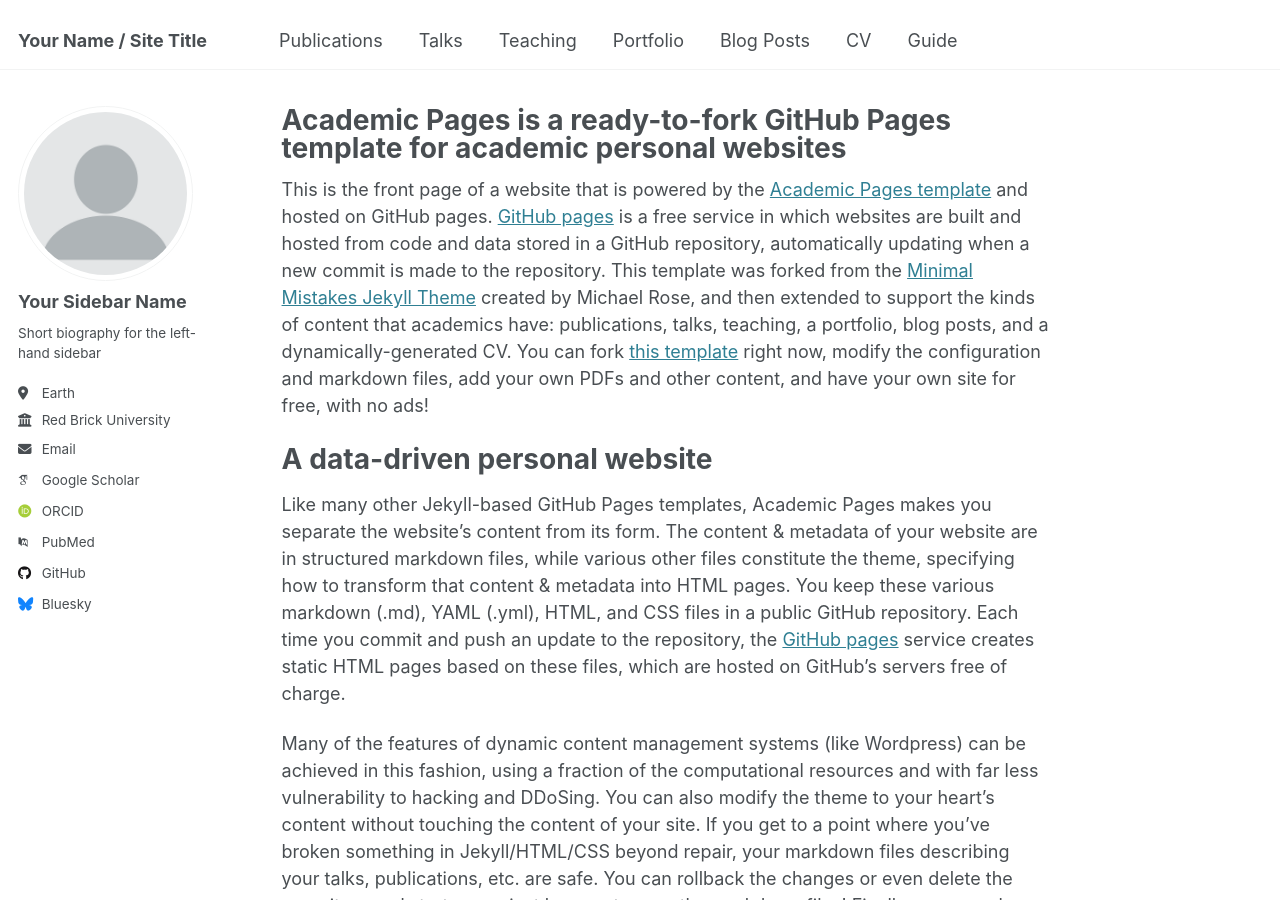
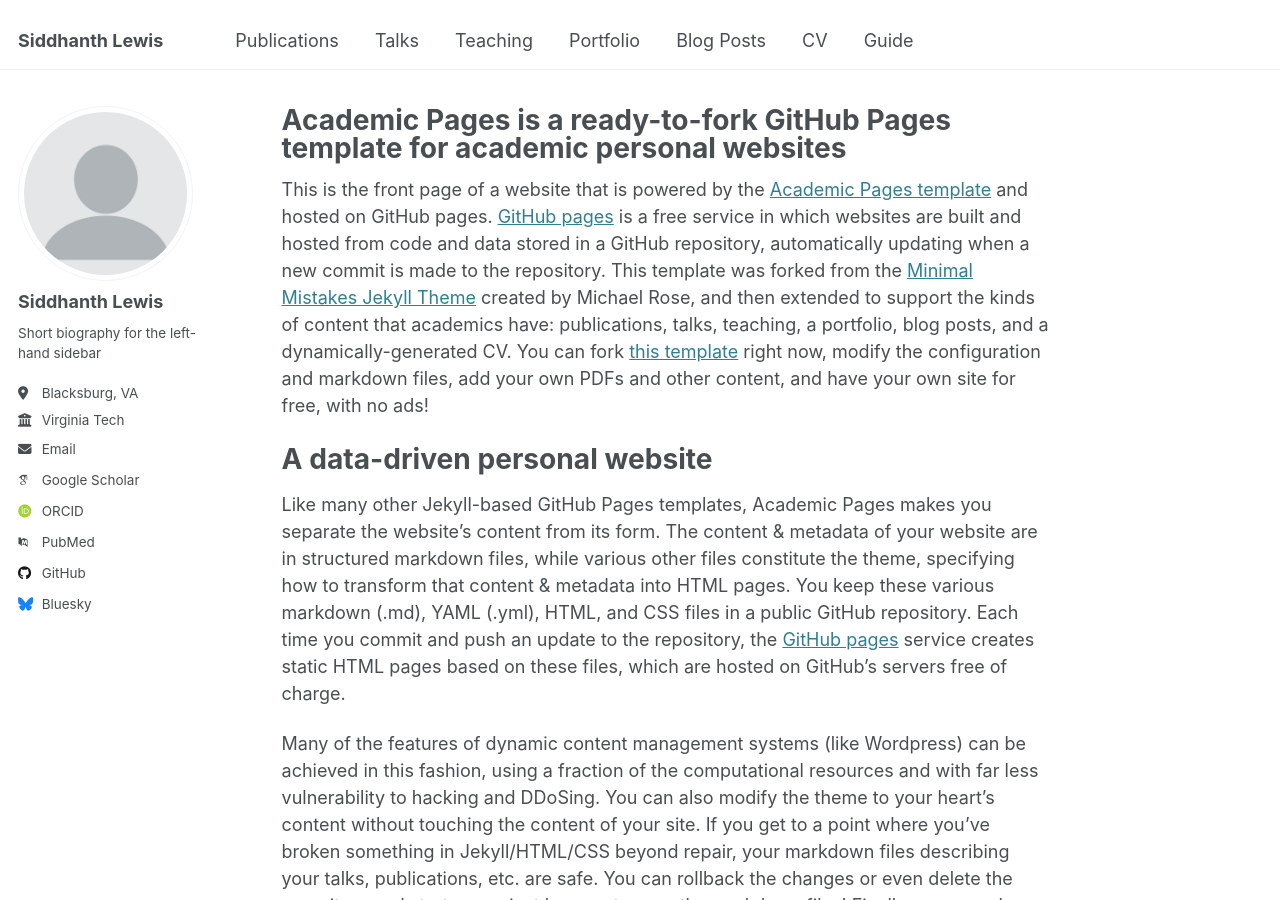
Before and after one commit to siddlewis22/siddlewis22.github.io, a Jekyll site: the page built from _pages/about.md, in a window 1280 px wide and 900 px high. Built offline with Jekyll 4.4.1, drawn with Linux system fonts in a browser that asks for light colours; some web fonts are replaced.

Commit message:
Added personal info

```diff
--- a/_config.yml
+++ b/_config.yml
@@ -9,7 +9,7 @@
 # Basic Site Settings
 locale                   : "en-US"
 site_theme               : "default"
-title                    : "Your Name / Site Title"
+title                    : "Siddhanth Lewis"
 title_separator          : "-"
 name                     : &name "Your Name"
 description              : &description "personal description"
@@ -23,13 +23,13 @@ repository               : "academicpages/academicpages.github.io"
 author:
   # Biographic information
   avatar           : "profile.png"
-  name             : "Your Sidebar Name"
+  name             : "Siddhanth Lewis"
   pronouns         : # example: "she/her"
   bio              : "Short biography for the left-hand sidebar"
-  location         : "Earth"
-  employer         : "Red Brick University"
+  location         : "Blacksburg, VA"
+  employer         : "Virginia Tech"
   uri              : # URL
-  email            : "none@example.org"
+  email            : "siddlewis22@vt.edu"
 
   # Academic websites
   arxiv            : # URL - Update with the correct link to your profile
```
